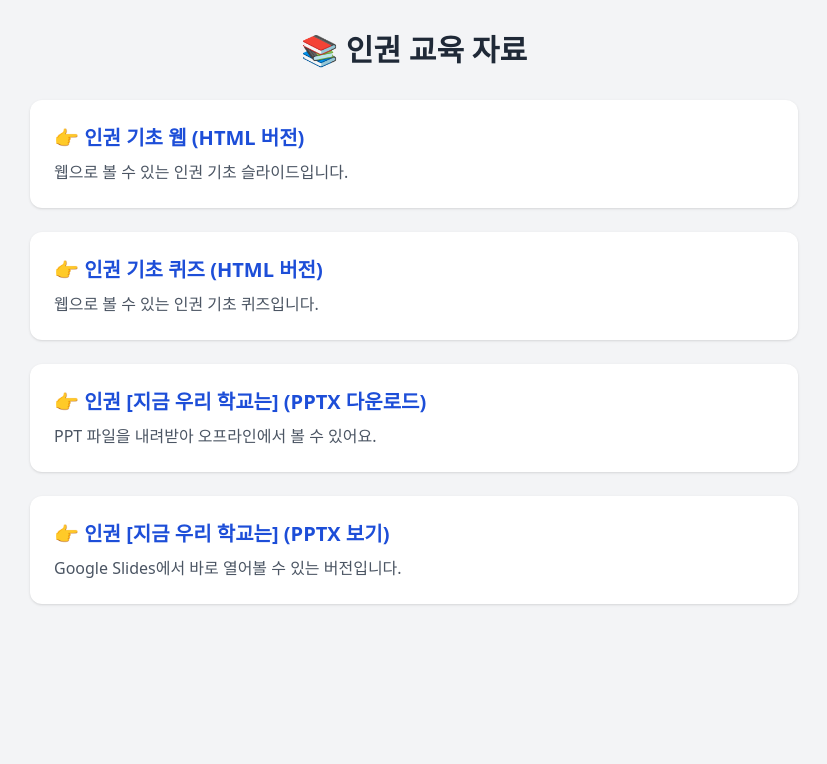
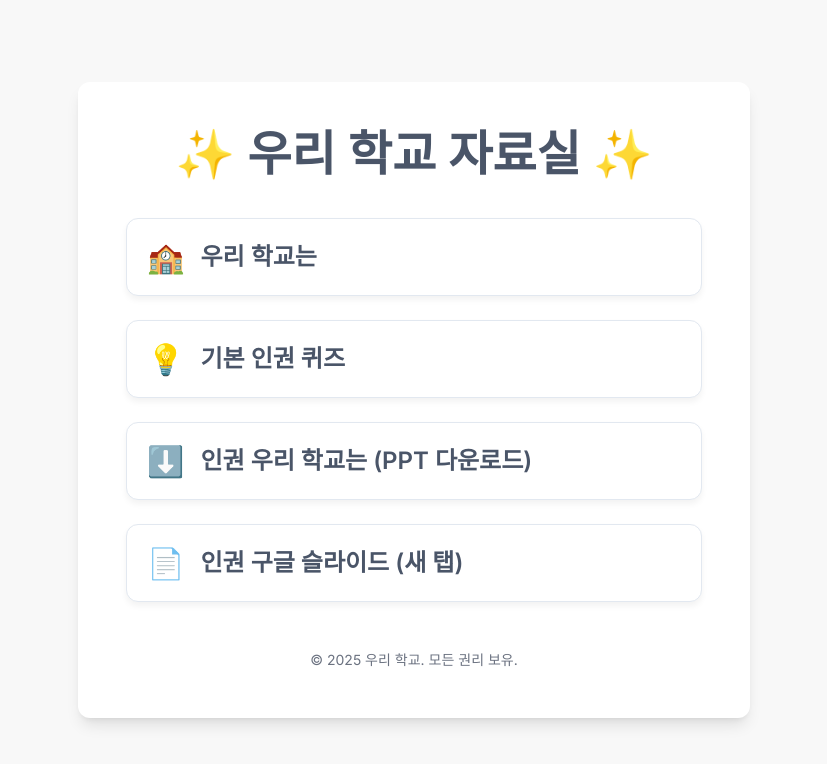
Before and after one commit to ddah0329/GYIA-Archive, a plain HTML site: page index.html in a window 1280 px wide. Shown: the whole page, without its empty margins (226-1053 px from the left). Drawn offline with nearby package versions, Linux system fonts and the light colour scheme.

Commit message:
메인 페이지 redesgn

```diff
--- a/index.html
+++ b/index.html
@@ -1,40 +1,64 @@
 <!DOCTYPE html>
 <html lang="ko">
 <head>
-  <meta charset="UTF-8">
-  <title>인권 교육 자료 인덱스</title>
-  <script src="https://cdn.tailwindcss.com"></script>
+    <meta charset="UTF-8">
+    <meta name="viewport" content="width=device-width, initial-scale=1.0">
+    <title>우리 학교 자료실</title>
+    <script src="https://cdn.tailwindcss.com"></script>
+    <link href="https://fonts.googleapis.com/css2?family=Inter:wght@400;600&display=swap" rel="stylesheet">
+    <style>
+        body {
+            font-family: 'Inter', sans-serif;
+            background-color: #f8f8f8; /* 아주 연한 회색 */
+        }
+        .pastel-bg {
+            background-color: #f0f9ff; /* 연한 하늘색 */
+        }
+        .pastel-text {
+            color: #4a5568; /* 어두운 회색 */
+        }
+        .link-card {
+            background-color: #ffffff; /* 흰색 배경 */
+            border: 1px solid #e2e8f0; /* 연한 테두리 */
+            box-shadow: 0 4px 6px rgba(0, 0, 0, 0.05); /* 부드러운 그림자 */
+        }
+        .link-card:hover {
+            transform: translateY(-3px);
+            box-shadow: 0 6px 12px rgba(0, 0, 0, 0.1);
+        }
+    </style>
 </head>
-<body class="bg-gray-100 min-h-screen p-8 font-sans">
+<body class="flex items-center justify-center min-h-screen p-4">
+    <div class="w-full max-w-2xl bg-white pastel-bg rounded-xl shadow-lg p-8 md:p-12">
+        <h1 class="text-4xl md:text-5xl font-extrabold text-center mb-10 pastel-text">
+            ✨ 우리 학교 자료실 ✨
+        </h1>
 
-  <div class="max-w-3xl mx-auto">
-    <h1 class="text-3xl font-bold text-gray-800 mb-8 text-center">📚 인권 교육 자료</h1>
+        <nav class="space-y-6">
+            <a href="ourSchoolNowadays.html" class="flex items-center p-5 rounded-xl link-card transition-all duration-300 transform hover:scale-105">
+                <span class="text-3xl mr-4">🏫</span>
+                <span class="text-xl md:text-2xl font-semibold pastel-text">우리 학교는</span>
+            </a>
 
-    <div class="grid gap-6">
-      <!-- HTML 버전 -->
-      <a href="basic_humanRight/web.html" target="_blank" class="block bg-white p-6 rounded-xl shadow hover:shadow-md transition hover:bg-blue-50">
-        <div class="text-xl font-semibold text-blue-700">👉 인권 기초 웹 (HTML 버전)</div>
-        <p class="text-gray-600 mt-2">웹으로 볼 수 있는 인권 기초 슬라이드입니다.</p>
-      </a>
+            <a href="basic_humanRight/quiz.html" class="flex items-center p-5 rounded-xl link-card transition-all duration-300 transform hover:scale-105">
+                <span class="text-3xl mr-4">💡</span>
+                <span class="text-xl md:text-2xl font-semibold pastel-text">기본 인권 퀴즈</span>
+            </a>
 
-      <!-- quiz HTML 버전 -->
-      <a href="basic_humanRight/quiz.html" target="_blank" class="block bg-white p-6 rounded-xl shadow hover:shadow-md transition hover:bg-blue-50">
-        <div class="text-xl font-semibold text-blue-700">👉 인권 기초 퀴즈 (HTML 버전)</div>
-        <p class="text-gray-600 mt-2">웹으로 볼 수 있는 인권 기초 퀴즈입니다.</p>
-      </a>
+            <a href="assets/%5B!%5D%EC%9D%B8%EA%B6%8C_%EC%9A%B0%EB%A6%AC%ED%95%99%EA%B5%90%EB%8A%94.pptx" download class="flex items-center p-5 rounded-xl link-card transition-all duration-300 transform hover:scale-105">
+                <span class="text-3xl mr-4">⬇️</span>
+                <span class="text-xl md:text-2xl font-semibold pastel-text">인권 우리 학교는 (PPT 다운로드)</span>
+            </a>
 
-      <!-- PPTX 다운로드 -->
-      <a href="assets/[!]인권_우리학교는.pptx" download class="block bg-white p-6 rounded-xl shadow hover:shadow-md transition hover:bg-blue-50">
-        <div class="text-xl font-semibold text-blue-700">👉 인권 [지금 우리 학교는] (PPTX 다운로드)</div>
-        <p class="text-gray-600 mt-2">PPT 파일을 내려받아 오프라인에서 볼 수 있어요.</p>
-      </a>
+            <a href="https://docs.google.com/presentation/d/1e4hFDW6342CAbD9oLuHPZ-EzNPD8H0se/edit?slide=id.p1#slide=id.p1" target="_blank" rel="noopener noreferrer" class="flex items-center p-5 rounded-xl link-card transition-all duration-300 transform hover:scale-105">
+                <span class="text-3xl mr-4">📄</span>
+                <span class="text-xl md:text-2xl font-semibold pastel-text">인권 구글 슬라이드 (새 탭)</span>
+            </a>
+        </nav>
 
-      <!-- PPTX 보기 -->
-      <a href="https://docs.google.com/presentation/d/1e4hFDW6342CAbD9oLuHPZ-EzNPD8H0se/edit?slide=id.p1#slide=id.p1" target="_blank" class="block bg-white p-6 rounded-xl shadow hover:shadow-md transition hover:bg-blue-50">
-        <div class="text-xl font-semibold text-blue-700">👉 인권 [지금 우리 학교는] (PPTX 보기)</div>
-        <p class="text-gray-600 mt-2">Google Slides에서 바로 열어볼 수 있는 버전입니다.</p>
-      </a>
+        <footer class="text-center mt-12 text-sm text-gray-500">
+            <p>&copy; 2025 우리 학교. 모든 권리 보유.</p>
+        </footer>
     </div>
-  </div>
 </body>
 </html>
```
